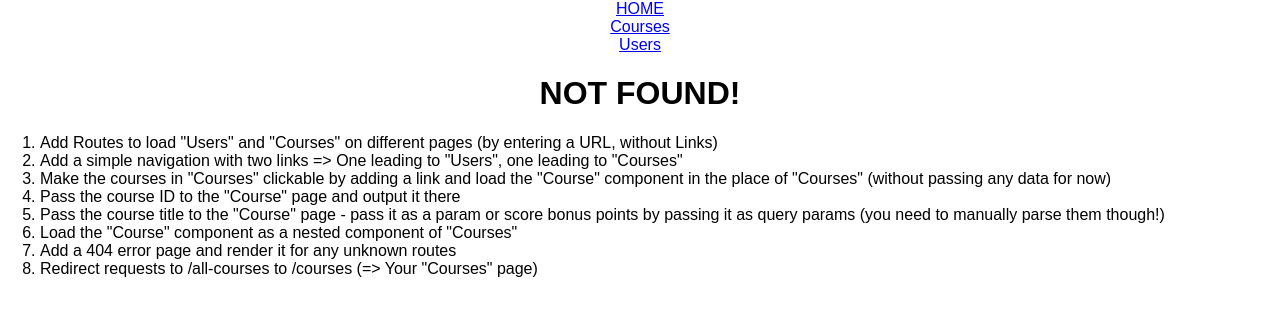
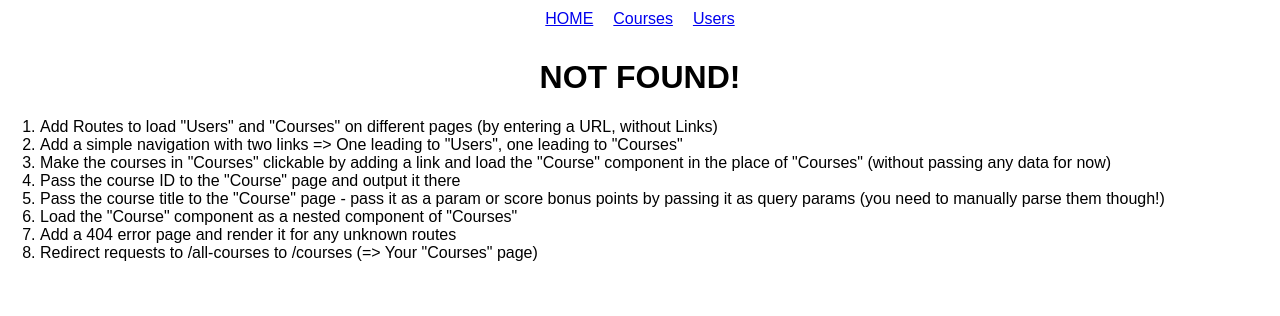
Before and after one commit to ETS-ReactNative4/routing-assignment, a React (Create React App) app: page / in a window 1280 px wide. Shown: the top 316 px of the page. Built offline with nearby package versions, Linux system fonts and the light colour scheme.

Commit message:
Add inline css style to list

```diff
--- a/src/App.js
+++ b/src/App.js
@@ -20,10 +20,16 @@ class App extends Component {
           <header>
               <nav>
                   <ul style={ulStyle}>
-                      <li><Link to="/">HOME</Link></li>
-                      <li><Link to="/courses">Courses</Link></li>
-                      <li><Link to={{ //advanced properties as an example
-                       pathname: '/users'}}>Users</Link></li>
+                      <li style={{margin: '10px', display: 'inline-block'}}>
+                        <Link to="/">HOME</Link>
+                      </li>
+                      <li style={{margin: '10px', display: 'inline-block'}}>
+                        <Link to="/courses">Courses</Link>
+                      </li>
+                      <li style={{margin: '10px', display: 'inline-block'}}>
+                        <Link to={{ //advanced properties as an example
+                       pathname: '/users'}}>Users</Link>
+                      </li>
                   </ul>
               </nav>
           </header>
```
